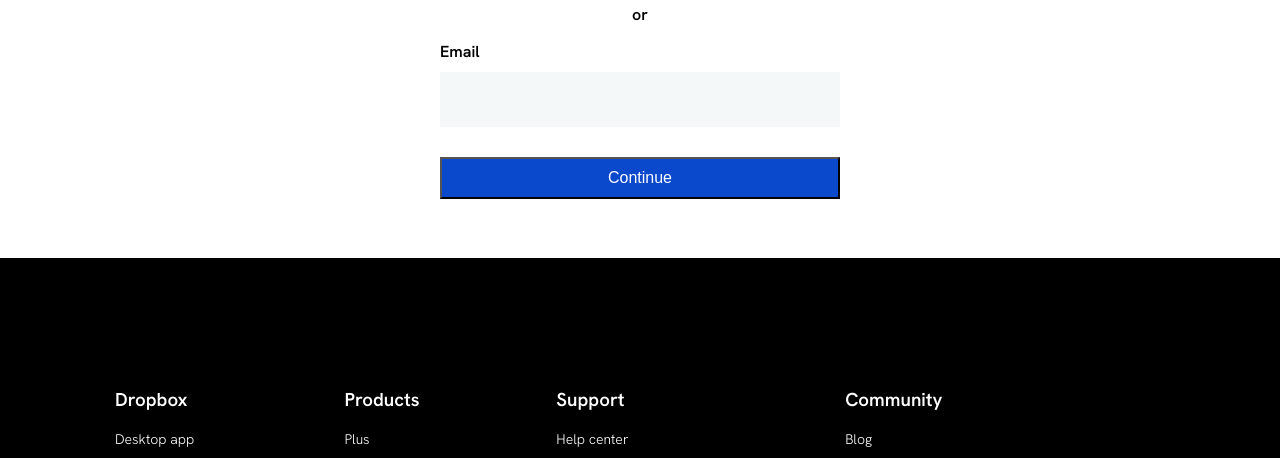
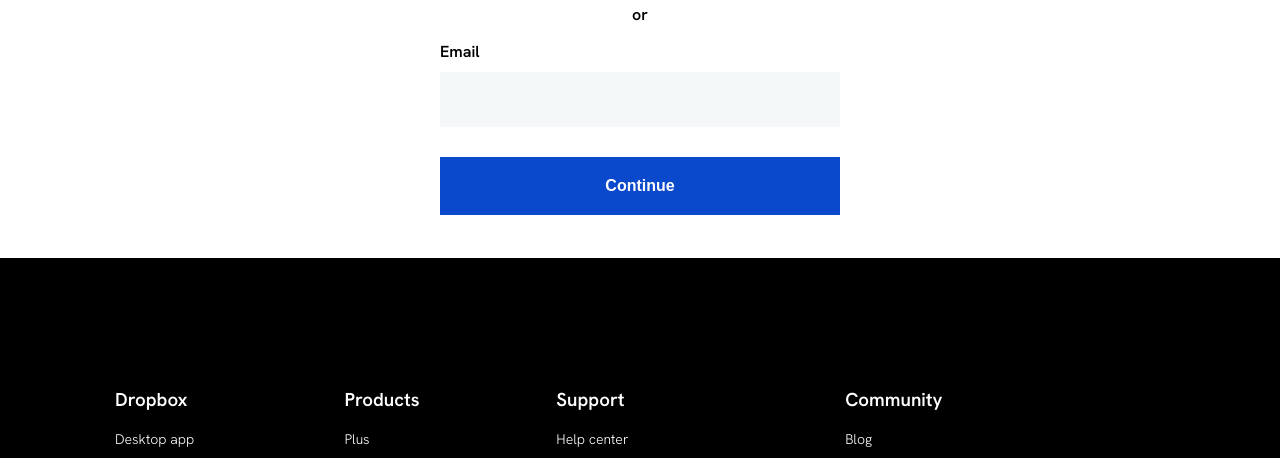
Before and after one commit to ginarusso/1.6-Responsive-CSS-Grid, a plain HTML site: page index.html in a window 1280 px wide. Shown: the part 342-800 px from the top of the page. Drawn offline with Linux system fonts and the light colour scheme.

Commit message:
updated buttons

```diff
--- a/css/styles.css
+++ b/css/styles.css
@@ -99,6 +99,11 @@
     cursor: pointer;
 }
 
+.btn:hover,
+input:hover {
+    background-color: #D6DBDF;
+}
+
 input {
     width: 400px;
     padding: 20px;
@@ -117,6 +122,12 @@
 
 button:hover {
     opacity: .8;
+}
+
+.submit {
+    padding: 20px;
+    border: none;
+    font-weight: 600;
 }
 
 /* FOOTER */
--- a/index.html
+++ b/index.html
@@ -33,7 +33,7 @@
             <label for="other-email">Email</label>
             <input class="email" type="email" name="other" id="other-email">
         </form>
-        <button type="button">Continue</button>
+        <button class="submit" type="button">Continue</button>
     </main>
     <footer>
         <div class="footer">
```
